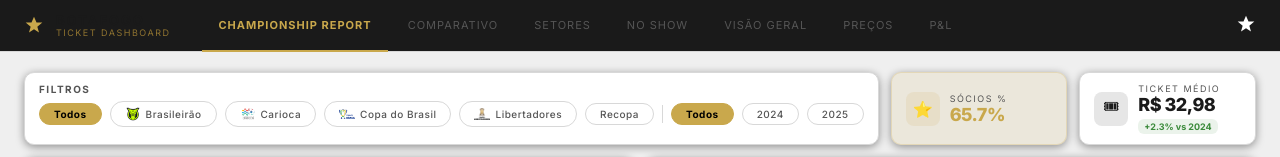
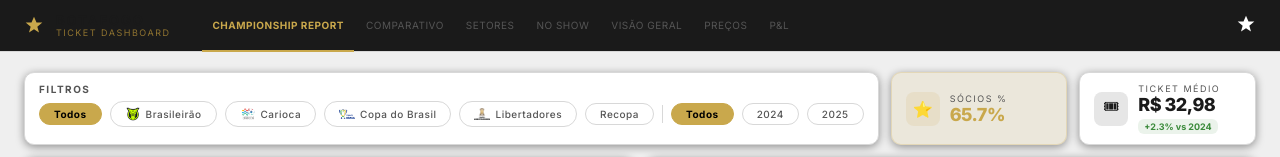
Before and after one commit to phag-98/dash-ticket, a React (Vite) app: page / in a window 1280 px wide. Shown: the top 157 px of the page. Built offline with nearby package versions, Linux system fonts and the light colour scheme.

Commit message:
Compact nav tabs to fit all 7 tabs on screen
https://claude.ai/code/session_011VLWve5W4AJjs6xPbvegzf

```diff
--- a/src/App.jsx
+++ b/src/App.jsx
@@ -42,7 +42,7 @@ export default function App() {
         </div>
 
         {/* Tabs */}
-        <nav style={{ display:'flex', gap:4, flex:1, overflowX:'auto', scrollbarWidth:'none' }}>
+        <nav style={{ display:'flex', gap:2, flex:1, overflowX:'auto', scrollbarWidth:'none' }}>
           {TABS.map(t => {
             const active = tab === t.id;
             return (
@@ -50,12 +50,12 @@ export default function App() {
                 key={t.id}
                 onClick={() => setTab(t.id)}
                 style={{
-                  padding:'0 16px', height:52, border:'none', cursor:'pointer',
+                  padding:'0 10px', height:52, border:'none', cursor:'pointer',
                   background:'transparent', color: active ? C.accent : C.t2,
-                  fontFamily:FONT_UI, fontSize:11, fontWeight: active ? 700 : 400,
+                  fontFamily:FONT_UI, fontSize:10, fontWeight: active ? 700 : 400,
                   borderBottom: active ? `2px solid ${C.accent}` : '2px solid transparent',
                   transition:'all 0.15s ease',
-                  letterSpacing:'1px', whiteSpace:'nowrap', textTransform:'uppercase',
+                  letterSpacing:'0.5px', whiteSpace:'nowrap', textTransform:'uppercase',
                 }}
                 onMouseEnter={e=>{ if(!active) e.currentTarget.style.color=C.t1; }}
                 onMouseLeave={e=>{ if(!active) e.currentTarget.style.color=C.t2; }}
```
